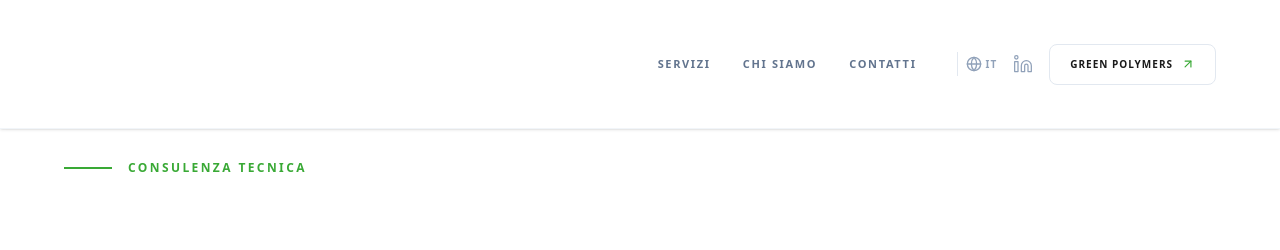
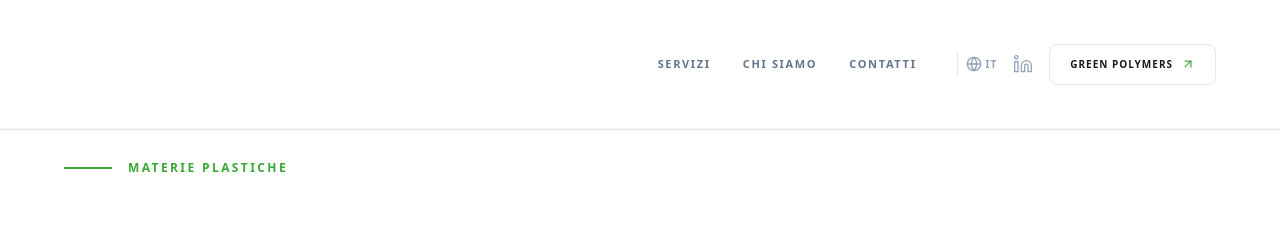
Before and after one commit to mattebicu/mattebicu-scal-site, a Next.js app: page /chi-siamo in a window 1280 px wide. Shown: the top 250 px of the page. Built offline with nearby package versions, Linux system fonts and the light colour scheme; no server answers.

Commit message:
cambio tag

```diff
--- a/src/app/(site)/chi-siamo/page.js
+++ b/src/app/(site)/chi-siamo/page.js
@@ -50,11 +50,11 @@ export default async function ChiSiamoPage() {
       <div className="max-w-7xl mx-auto">
         <header className="mb-24">
 
-          {/* TAG FISSO: CONSULENZA TECNICA */}
+          {/* TAG FISSO: materie plastiche */}
           <div className="flex items-center gap-4 mb-6">
             <div className="w-12 h-[2px] bg-[#39A935]"></div>
             <span className="text-[#39A935] text-xs font-bold tracking-[0.2em] uppercase">
-              Consulenza Tecnica
+              materie plastiche
             </span>
           </div>
 
--- a/src/app/(site)/contatti/page.js
+++ b/src/app/(site)/contatti/page.js
@@ -51,7 +51,7 @@ export default async function ContattiPage() {
           <div className="flex items-center gap-4 mb-6">
             <div className="w-12 h-[2px] bg-[#39A935]"></div>
             <span className="text-[#39A935] text-xs font-bold tracking-[0.2em] uppercase">
-              Consulenza Tecnica
+              materie plastiche
             </span>
           </div>
 
--- a/src/app/(site)/servizi/page.js
+++ b/src/app/(site)/servizi/page.js
@@ -24,7 +24,7 @@ export default async function ServiziPage() {
   const data = await getData();
 
   const pageHeader = {
-    tag: "Expertise Tecnica",
+    tag: "materie plastiche",
     line1: "I nostri",
     highlight: "Servizi"
   };
```
